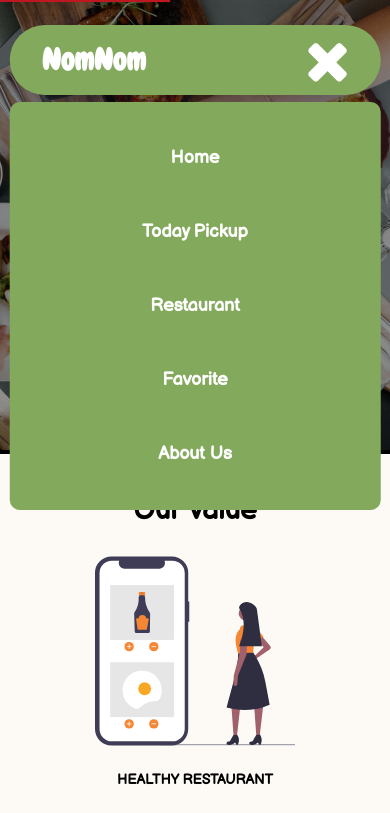
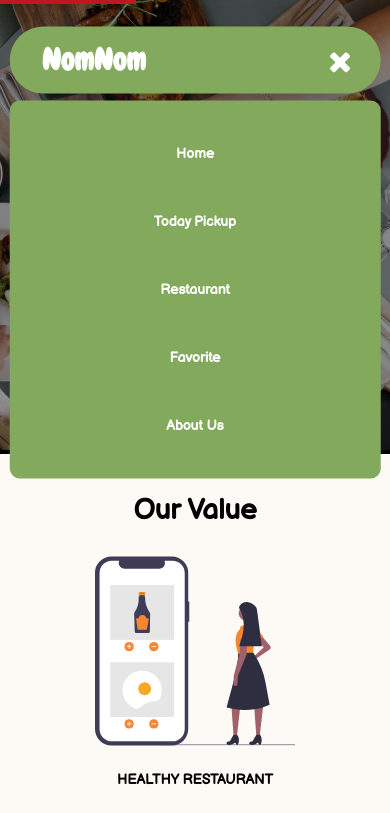
Before and after one commit to annisatahira/nomnom-app, a website built with webpack: page src/templates/index.html in a window 390 px wide. Both pictures are taken after a click on the link 327 px from the left and 60 px from the top of the page. Shown: the top 813 px of the page. Built offline with nearby package versions, Linux system fonts and the light colour scheme; files whose address does not match are found by name.

Commit message:
add 44px to el

```diff
--- a/src/styles/components/header.css
+++ b/src/styles/components/header.css
@@ -26,15 +26,14 @@
   display: flex;
   align-items: center;
   justify-content: flex-end;
-  padding-right: 30px;
+  padding-right: 8px;
 }
 
 #hamburger {
   color: #fff;
   text-decoration: none;
   font-weight: 700;
-  font-size: 24px;
-  height: 70px;
+  font-size: 30px;
   display: flex;
   align-items: center;
 }
@@ -67,7 +66,7 @@
 }
 
 .header-nav__item {
-  padding: 24px;
+  padding: 12px 24px;
   display: inline-block;
   box-sizing: border-box;
   line-height: 24px;
@@ -77,6 +76,9 @@
 .header-nav a {
   text-decoration: none;
   color: #fff;
+  display: flex;
+  align-items: center;
+  justify-content: center;
 }
 
 .header-nav a:hover {
@@ -101,7 +103,6 @@
   }
 
   .header-nav__item {
-    padding: 24px;
     display: inline-block;
     box-sizing: border-box;
     line-height: 24px;
--- a/src/styles/main.css
+++ b/src/styles/main.css
@@ -50,8 +50,9 @@ footer {
 }
 
 a {
-  font-size: 18px;
   line-height: 26px;
+  min-height: 44px;
+  min-width: 44px;
 }
 
 .footer__inner {
@@ -92,6 +93,8 @@ a {
 .footer-menu__item a {
   color: #fff;
   text-decoration: none;
+  display: flex;
+  align-items: center;
 }
 
 .footer-menu__item a:hover {
@@ -112,18 +115,10 @@ a {
   color: #f58634;
 }
 
-#hamburger .fa {
-  font-size: 52px;
-}
-
-#hamburger .fa-close {
-  font-size: 58px;
-}
-
 @media screen and (min-width: 768px) {
   .main-title {
     font-family: "Chewy", cursive;
-    font-size: 45px;
+    font-size: 35px;
   }
 
   .container {
```
Also changed, not shown: dist/bundle.js.
